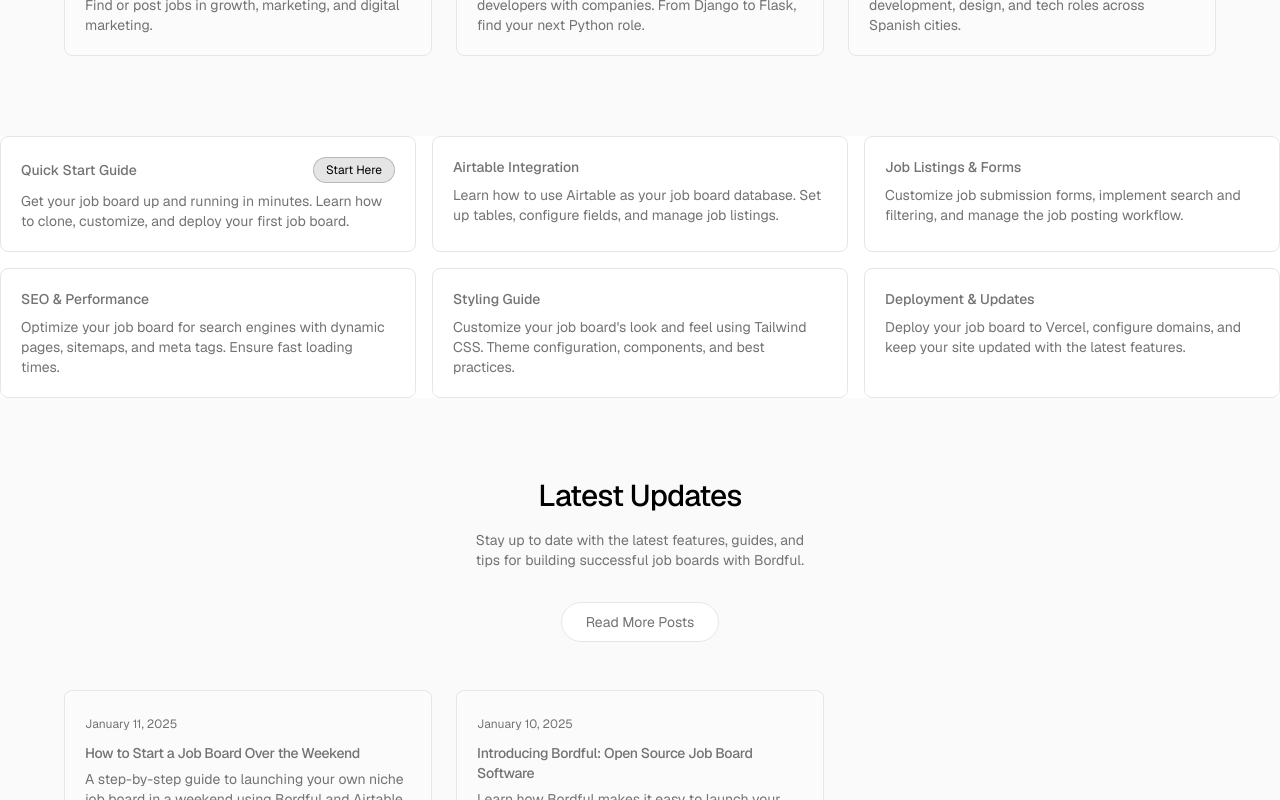
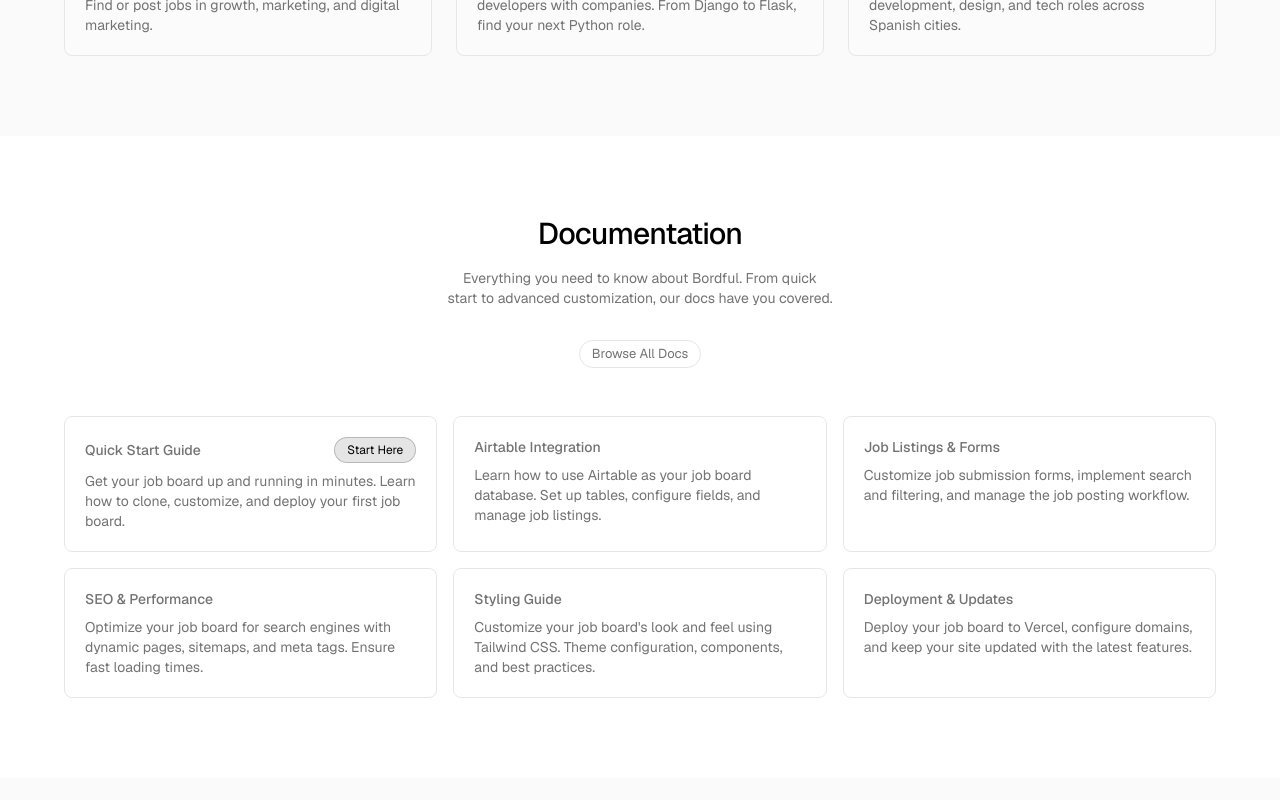
Before and after one commit to craftyme/bordful-marketing, a Next.js app: page / in a window 1280 px wide. Shown: the part 3720-4520 px from the top of the page. Built offline with nearby package versions, Linux system fonts and the light colour scheme.

Commit message:
fix home docs section

```diff
--- a/app/page.tsx
+++ b/app/page.tsx
@@ -6,7 +6,7 @@ import { Pricing } from "@/components/pricing";
 import { Integrations } from "@/components/integrations";
 import { UseCases } from "@/components/use-cases";
 import { Showcase } from "@/components/showcase";
-import { Documentation } from "@/components/documentation";
+import { HomeDocumentation } from "@/components/home-documentation";
 import { Blog } from "@/components/blog";
 import { FAQ } from "@/components/faq";
 
@@ -20,7 +20,7 @@ export default function Home() {
       <UseCases />
       <Integrations />
       <Showcase limit={3} />
-      <Documentation />
+      <HomeDocumentation />
       <Blog />
       <Pricing />
       <FAQ />
--- /dev/null
+++ b/components/home-documentation.tsx
@@ -0,0 +1,103 @@
+import * as React from "react";
+import { Section } from "./ui/section";
+import { Container } from "./ui/container";
+import { SectionHeader } from "./ui/section-header";
+import { CustomLink } from "./ui/link";
+import { Badge } from "./ui/badge";
+
+// Move to lib/constants.ts if more components need access to this data
+const DOCS = {
+  QUICK_START: {
+    title: "Quick Start Guide",
+    description:
+      "Get your job board up and running in minutes. Learn how to clone, customize, and deploy your first job board.",
+    href: "/docs/quick-start",
+    badge: "Start Here" as const,
+  },
+  AIRTABLE: {
+    title: "Airtable Integration",
+    description:
+      "Learn how to use Airtable as your job board database. Set up tables, configure fields, and manage job listings.",
+    href: "#airtable",
+  },
+  JOBS: {
+    title: "Job Listings & Forms",
+    description:
+      "Customize job submission forms, implement search and filtering, and manage the job posting workflow.",
+    href: "#jobs",
+  },
+  SEO: {
+    title: "SEO & Performance",
+    description:
+      "Optimize your job board for search engines with dynamic pages, sitemaps, and meta tags. Ensure fast loading times.",
+    href: "#seo",
+  },
+  STYLING: {
+    title: "Styling Guide",
+    description:
+      "Customize your job board's look and feel using Tailwind CSS. Theme configuration, components, and best practices.",
+    href: "#styling",
+  },
+  DEPLOYMENT: {
+    title: "Deployment & Updates",
+    description:
+      "Deploy your job board to Vercel, configure domains, and keep your site updated with the latest features.",
+    href: "#deployment",
+  },
+} as const;
+
+interface Doc {
+  title: string;
+  description: string;
+  href: string;
+  badge?: string;
+}
+
+const DocCard = React.memo(function DocCard({
+  title,
+  description,
+  href,
+  badge,
+}: Doc) {
+  return (
+    <CustomLink
+      href={href}
+      className="group block rounded-lg border bg-background/50 p-5 backdrop-blur-sm transition-colors hover:bg-background/80"
+    >
+      <div className="flex items-center justify-between gap-4">
+        <h3 className="text-sm font-medium">{title}</h3>
+        {badge && (
+          <Badge className="border-primary/20 bg-primary/10 text-primary">
+            {badge}
+          </Badge>
+        )}
+      </div>
+      <p className="mt-2 text-sm text-muted-foreground">{description}</p>
+    </CustomLink>
+  );
+});
+
+export function HomeDocumentation() {
+  return (
+    <Section id="docs">
+      <Container>
+        <div className="flex flex-col items-center">
+          <SectionHeader
+            title="Documentation"
+            description="Everything you need to know about Bordful. From quick start to advanced customization, our docs have you covered."
+          />
+          <div className="mt-8">
+            <CustomLink href="/docs" variant="button">
+              Browse All Docs
+            </CustomLink>
+          </div>
+        </div>
+        <div className="mt-12 grid w-full gap-4 sm:grid-cols-2 lg:grid-cols-3">
+          {Object.values(DOCS).map((doc) => (
+            <DocCard key={doc.href} {...doc} />
+          ))}
+        </div>
+      </Container>
+    </Section>
+  );
+}
```
